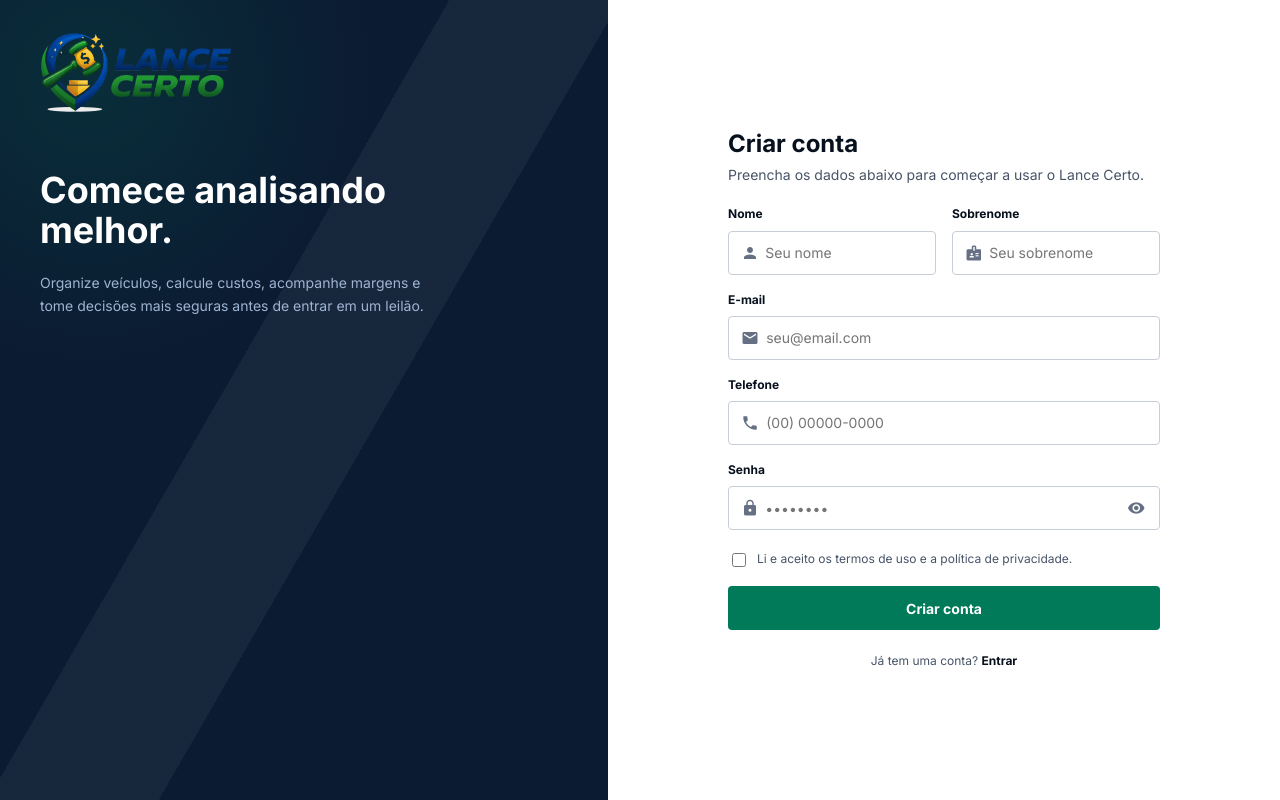
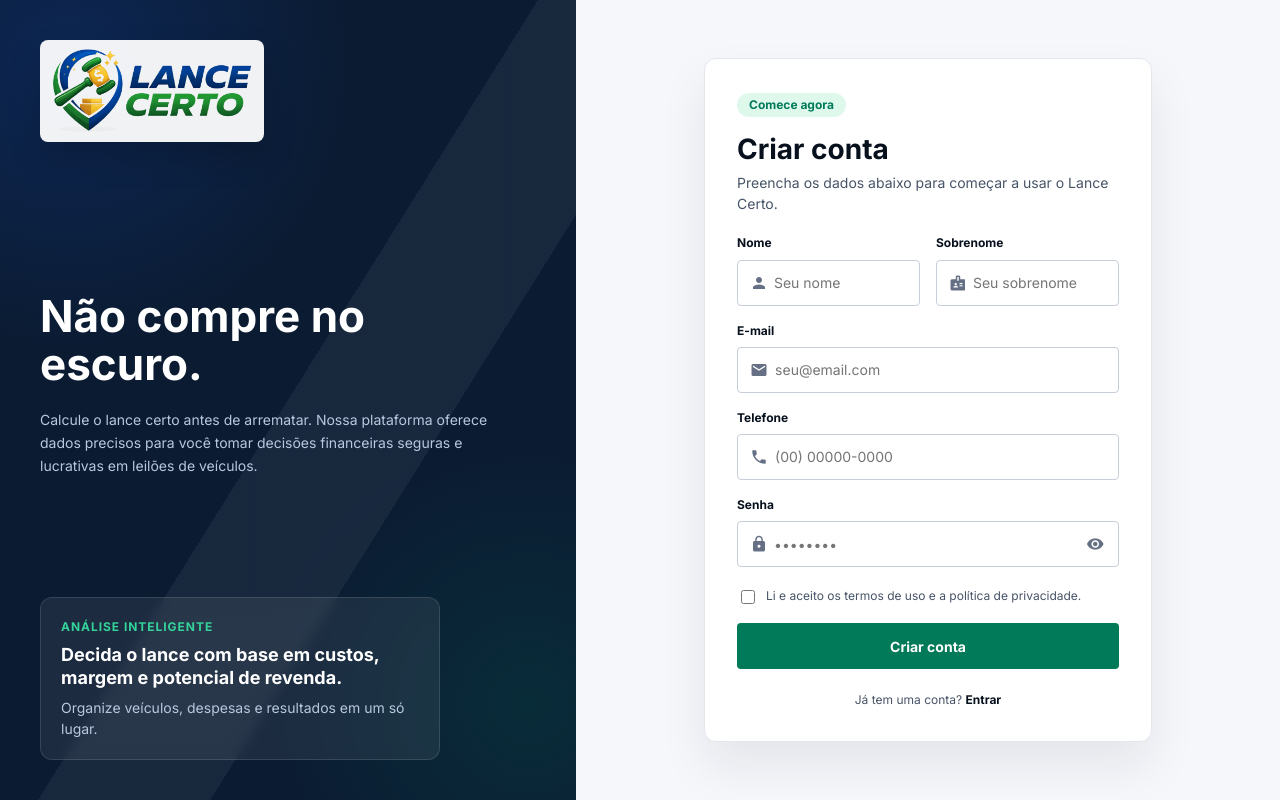
Before and after one commit to erick-jean/lance-certo-web, an Angular app: page /criar-conta in a window 1280 px wide. Built offline with nearby package versions, Linux system fonts and the light colour scheme.

Commit message:
feat: enhance login and registration pages with improved layout, insights, and styling

```diff
--- a/src/app/pages/login/login.html
+++ b/src/app/pages/login/login.html
@@ -11,11 +11,22 @@
         financeiras seguras e lucrativas em leilões de veículos.
       </p>
     </div>
+
+    <div class="hero-insight" aria-label="Resumo da plataforma">
+      <span>Análise inteligente</span>
+      <strong>Decida o lance com base em custos, margem e potencial de revenda.</strong>
+      <p>Organize veículos, despesas e resultados em um só lugar.</p>
+    </div>
   </aside>
 
   <main class="login-panel">
+    <div class="mobile-brand">
+      <img src="/logo.png" alt="Lance Certo" />
+    </div>
+
     <form class="login-card" (ngSubmit)="submitLogin()">
       <header>
+        <span>Acesso seguro</span>
         <h2>Bem-vindo de volta</h2>
         <p>Insira suas credenciais para acessar sua conta.</p>
       </header>
--- a/src/app/pages/login/login.scss
+++ b/src/app/pages/login/login.scss
@@ -1,40 +1,46 @@
 .login-page {
   display: grid;
-  grid-template-columns: minmax(22rem, 0.95fr) minmax(28rem, 1.05fr);
+  grid-template-columns: minmax(24rem, 0.9fr) minmax(30rem, 1.1fr);
   min-height: 100dvh;
-  background: #ffffff;
+  background: #f6f7fb;
 }
 
 .login-hero {
   position: relative;
   display: grid;
-  align-content: start;
+  min-height: 100dvh;
+  grid-template-rows: auto 1fr auto;
   overflow: hidden;
   background: #0b1b32;
   color: #ffffff;
-  padding: 2rem 2.5rem;
+  padding: 2.5rem;
 
   &::before {
     position: absolute;
     inset: 0;
     background:
-      linear-gradient(120deg, transparent 0 42%, rgb(255 255 255 / 0.05) 42% 58%, transparent 58%),
-      radial-gradient(circle at 15% 10%, rgb(21 94 239 / 0.2), transparent 32%);
+      linear-gradient(122deg, transparent 0 50%, rgb(255 255 255 / 0.055) 50% 66%, transparent 66%),
+      radial-gradient(circle at 12% 8%, rgb(21 94 239 / 0.18), transparent 32%),
+      radial-gradient(circle at 92% 88%, rgb(0 122 88 / 0.18), transparent 30%);
     content: '';
   }
 }
 
 .brand-mark,
-.hero-copy {
+.hero-copy,
+.hero-insight {
   position: relative;
   z-index: 1;
 }
 
 .brand-mark {
   display: inline-flex;
-  width: 12rem;
+  width: 14rem;
   align-items: center;
-  margin-bottom: 3.5rem;
+  border-radius: var(--radius-md);
+  background: rgb(255 255 255 / 0.94);
+  padding: 0.5rem 0.75rem;
+  box-shadow: 0 1rem 2rem rgb(0 0 0 / 0.18);
 
   img {
     width: 100%;
@@ -44,20 +50,53 @@
 }
 
 .hero-copy {
-  max-width: 25rem;
+  align-self: center;
+  max-width: 28rem;
+  margin-top: 2rem;
 
   h1 {
     color: #ffffff;
-    font-size: 2.25rem;
+    font-size: 2.75rem;
     font-weight: var(--font-weight-bold);
-    line-height: 1.12;
+    line-height: 1.08;
   }
 
   p {
-    color: #9fb4d1;
+    color: #b8c8de;
     font-size: var(--font-size-sm);
     line-height: var(--line-height-relaxed);
     margin-top: 1.25rem;
+  }
+}
+
+.hero-insight {
+  display: grid;
+  gap: 0.5rem;
+  max-width: 25rem;
+  border: 1px solid rgb(255 255 255 / 0.12);
+  border-radius: var(--radius-lg);
+  background: rgb(255 255 255 / 0.07);
+  padding: 1.25rem;
+  backdrop-filter: blur(6px);
+
+  > span {
+    color: #34d399;
+    font-size: var(--font-size-xs);
+    font-weight: var(--font-weight-bold);
+    letter-spacing: 0.08em;
+    text-transform: uppercase;
+  }
+
+  strong {
+    color: #ffffff;
+    font-size: var(--font-size-lg);
+    font-weight: var(--font-weight-bold);
+    line-height: 1.25;
+  }
+
+  p {
+    color: #b8c8de;
+    font-size: var(--font-size-sm);
   }
 }
 
@@ -68,19 +107,42 @@
   padding: 2rem;
 }
 
+.mobile-brand {
+  display: none;
+}
+
 .login-card {
   display: grid;
-  width: min(100%, 22rem);
+  width: min(100%, 26rem);
   gap: 1.25rem;
+  border: 1px solid #e4e7ec;
+  border-radius: var(--radius-lg);
+  background: #ffffff;
+  box-shadow: 0 1.5rem 3rem rgb(15 23 42 / 0.08);
+  padding: 2rem;
 
   header {
     margin-bottom: 0.25rem;
   }
 
+  header > span {
+    display: inline-flex;
+    width: fit-content;
+    min-height: 1.5rem;
+    align-items: center;
+    border-radius: 999px;
+    background: #dff8ec;
+    color: #007a58;
+    font-size: var(--font-size-xs);
+    font-weight: var(--font-weight-bold);
+    padding: 0 0.75rem;
+  }
+
   h2 {
     color: #07101d;
-    font-size: var(--font-size-2xl);
+    font-size: 1.75rem;
     font-weight: var(--font-weight-bold);
+    margin-top: 1rem;
   }
 
   p {
@@ -104,7 +166,7 @@
 .input-field {
   display: flex;
   align-items: center;
-  min-height: 2.75rem;
+  min-height: 2.875rem;
   border: 1px solid #c7ced9;
   border-radius: var(--radius-sm);
   background: #ffffff;
@@ -191,7 +253,7 @@
 }
 
 .submit-button {
-  min-height: 2.75rem;
+  min-height: 2.875rem;
   border: 0;
   border-radius: var(--radius-sm);
   background: #007a58;
@@ -224,30 +286,30 @@
   }
 
   .login-hero {
-    min-height: 20rem;
-  }
-
-  .brand-mark {
-    margin-bottom: 2rem;
+    display: none;
   }
 
   .login-panel {
-    min-height: auto;
-    padding: 2.5rem 1.25rem;
+    min-height: 100dvh;
+    padding: 2rem 1.25rem;
+  }
+
+  .mobile-brand {
+    display: block;
+    width: 12rem;
+    margin-bottom: 1.5rem;
+
+    img {
+      width: 100%;
+    }
   }
 }
 
 @media (max-width: 560px) {
-  .login-hero {
+  .login-card {
+    border: 0;
+    box-shadow: none;
     padding: 1.5rem;
-  }
-
-  .brand-mark {
-    width: 10rem;
-  }
-
-  .hero-copy h1 {
-    font-size: 1.9rem;
   }
 
   .login-options {
--- a/src/app/pages/register/register.html
+++ b/src/app/pages/register/register.html
@@ -5,16 +5,28 @@
     </a>
 
     <div class="hero-copy">
-      <h1>Comece analisando melhor.</h1>
+      <h1>Não compre no escuro.</h1>
       <p>
-        Organize veículos, calcule custos, acompanhe margens e tome decisões mais seguras antes de entrar em um leilão.
+        Calcule o lance certo antes de arrematar. Nossa plataforma oferece dados precisos para você tomar decisões
+        financeiras seguras e lucrativas em leilões de veículos.
       </p>
+    </div>
+
+    <div class="hero-insight" aria-label="Resumo da plataforma">
+      <span>Análise inteligente</span>
+      <strong>Decida o lance com base em custos, margem e potencial de revenda.</strong>
+      <p>Organize veículos, despesas e resultados em um só lugar.</p>
     </div>
   </aside>
 
   <main class="register-panel">
+    <div class="mobile-brand">
+      <img src="/logo.png" alt="Lance Certo" />
+    </div>
+
     <form class="register-card">
       <header>
+        <span>Comece agora</span>
         <h2>Criar conta</h2>
         <p>Preencha os dados abaixo para começar a usar o Lance Certo.</p>
       </header>
--- a/src/app/pages/register/register.scss
+++ b/src/app/pages/register/register.scss
@@ -1,40 +1,46 @@
 .register-page {
   display: grid;
-  grid-template-columns: minmax(22rem, 0.95fr) minmax(30rem, 1.05fr);
+  grid-template-columns: minmax(24rem, 0.9fr) minmax(30rem, 1.1fr);
   min-height: 100dvh;
-  background: #ffffff;
+  background: #f6f7fb;
 }
 
 .register-hero {
   position: relative;
   display: grid;
-  align-content: start;
+  min-height: 100dvh;
+  grid-template-rows: auto 1fr auto;
   overflow: hidden;
   background: #0b1b32;
   color: #ffffff;
-  padding: 2rem 2.5rem;
+  padding: 2.5rem;
 
   &::before {
     position: absolute;
     inset: 0;
     background:
-      linear-gradient(120deg, transparent 0 42%, rgb(255 255 255 / 0.05) 42% 58%, transparent 58%),
-      radial-gradient(circle at 15% 10%, rgb(0 122 88 / 0.2), transparent 32%);
+      linear-gradient(122deg, transparent 0 50%, rgb(255 255 255 / 0.055) 50% 66%, transparent 66%),
+      radial-gradient(circle at 12% 8%, rgb(21 94 239 / 0.18), transparent 32%),
+      radial-gradient(circle at 92% 88%, rgb(0 122 88 / 0.18), transparent 30%);
     content: '';
   }
 }
 
 .brand-mark,
-.hero-copy {
+.hero-copy,
+.hero-insight {
   position: relative;
   z-index: 1;
 }
 
 .brand-mark {
   display: inline-flex;
-  width: 12rem;
+  width: 14rem;
   align-items: center;
-  margin-bottom: 3.5rem;
+  border-radius: var(--radius-md);
+  background: rgb(255 255 255 / 0.94);
+  padding: 0.5rem 0.75rem;
+  box-shadow: 0 1rem 2rem rgb(0 0 0 / 0.18);
 
   img {
     width: 100%;
@@ -44,20 +50,53 @@
 }
 
 .hero-copy {
-  max-width: 25rem;
+  align-self: center;
+  max-width: 28rem;
+  margin-top: 2rem;
 
   h1 {
     color: #ffffff;
-    font-size: 2.25rem;
+    font-size: 2.75rem;
     font-weight: var(--font-weight-bold);
-    line-height: 1.12;
+    line-height: 1.08;
   }
 
   p {
-    color: #9fb4d1;
+    color: #b8c8de;
     font-size: var(--font-size-sm);
     line-height: var(--line-height-relaxed);
     margin-top: 1.25rem;
+  }
+}
+
+.hero-insight {
+  display: grid;
+  gap: 0.5rem;
+  max-width: 25rem;
+  border: 1px solid rgb(255 255 255 / 0.12);
+  border-radius: var(--radius-lg);
+  background: rgb(255 255 255 / 0.07);
+  padding: 1.25rem;
+  backdrop-filter: blur(6px);
+
+  > span {
+    color: #34d399;
+    font-size: var(--font-size-xs);
+    font-weight: var(--font-weight-bold);
+    letter-spacing: 0.08em;
+    text-transform: uppercase;
+  }
+
+  strong {
+    color: #ffffff;
+    font-size: var(--font-size-lg);
+    font-weight: var(--font-weight-bold);
+    line-height: 1.25;
+  }
+
+  p {
+    color: #b8c8de;
+    font-size: var(--font-size-sm);
   }
 }
 
@@ -68,19 +107,42 @@
   padding: 2rem;
 }
 
+.mobile-brand {
+  display: none;
+}
+
 .register-card {
   display: grid;
-  width: min(100%, 27rem);
+  width: min(100%, 28rem);
   gap: 1rem;
+  border: 1px solid #e4e7ec;
+  border-radius: var(--radius-lg);
+  background: #ffffff;
+  box-shadow: 0 1.5rem 3rem rgb(15 23 42 / 0.08);
+  padding: 2rem;
 
   header {
     margin-bottom: 0.25rem;
   }
 
+  header > span {
+    display: inline-flex;
+    width: fit-content;
+    min-height: 1.5rem;
+    align-items: center;
+    border-radius: 999px;
+    background: #dff8ec;
+    color: #007a58;
+    font-size: var(--font-size-xs);
+    font-weight: var(--font-weight-bold);
+    padding: 0 0.75rem;
+  }
+
   h2 {
     color: #07101d;
-    font-size: var(--font-size-2xl);
+    font-size: 1.75rem;
     font-weight: var(--font-weight-bold);
+    margin-top: 1rem;
   }
 
   p {
@@ -110,7 +172,7 @@
 .input-field {
   display: flex;
   align-items: center;
-  min-height: 2.75rem;
+  min-height: 2.875rem;
   border: 1px solid #c7ced9;
   border-radius: var(--radius-sm);
   background: #ffffff;
@@ -180,7 +242,7 @@
 }
 
 .submit-button {
-  min-height: 2.75rem;
+  min-height: 2.875rem;
   border: 0;
   border-radius: var(--radius-sm);
   background: #007a58;
@@ -213,30 +275,30 @@
   }
 
   .register-hero {
-    min-height: 18rem;
-  }
-
-  .brand-mark {
-    margin-bottom: 2rem;
+    display: none;
   }
 
   .register-panel {
-    min-height: auto;
-    padding: 2.5rem 1.25rem;
+    min-height: 100dvh;
+    padding: 2rem 1.25rem;
+  }
+
+  .mobile-brand {
+    display: block;
+    width: 12rem;
+    margin-bottom: 1.5rem;
+
+    img {
+      width: 100%;
+    }
   }
 }
 
 @media (max-width: 560px) {
-  .register-hero {
+  .register-card {
+    border: 0;
+    box-shadow: none;
     padding: 1.5rem;
-  }
-
-  .brand-mark {
-    width: 10rem;
-  }
-
-  .hero-copy h1 {
-    font-size: 1.9rem;
   }
 
   .form-row {
```
